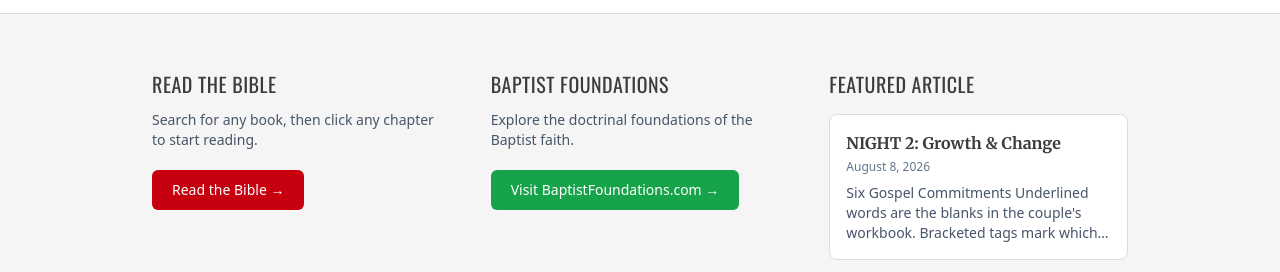
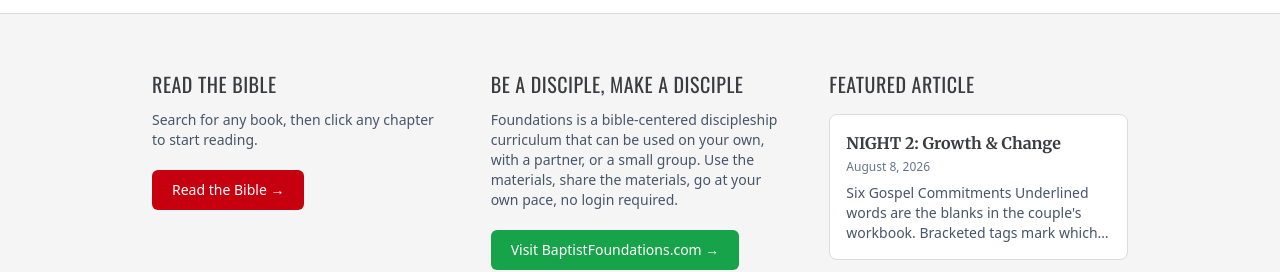
Before and after one commit to trentcornwell/everyverse, a Next.js app: page / in a window 1280 px wide. Shown: the part 916-1188 px from the top of the page. Built offline with nearby package versions, Linux system fonts and the light colour scheme.

Commit message:
Update Baptist Foundations promo copy
Replace generic doctrinal-foundations blurb with the actual Foundations discipleship curriculum pitch.

```diff
--- a/app/page.tsx
+++ b/app/page.tsx
@@ -109,10 +109,13 @@ export default function HomePage() {
 
             <div className="text-center sm:text-left">
               <h2 className="font-display text-xl uppercase tracking-wide text-ink">
-                Baptist Foundations
+                Be a disciple, make a disciple
               </h2>
               <p className="mt-3 text-sm text-slate-600">
-                Explore the doctrinal foundations of the Baptist faith.
+                Foundations is a bible-centered discipleship curriculum that
+                can be used on your own, with a partner, or a small group.
+                Use the materials, share the materials, go at your own pace,
+                no login required.
               </p>
               <a
                 href="https://baptistfoundations.com"
```
